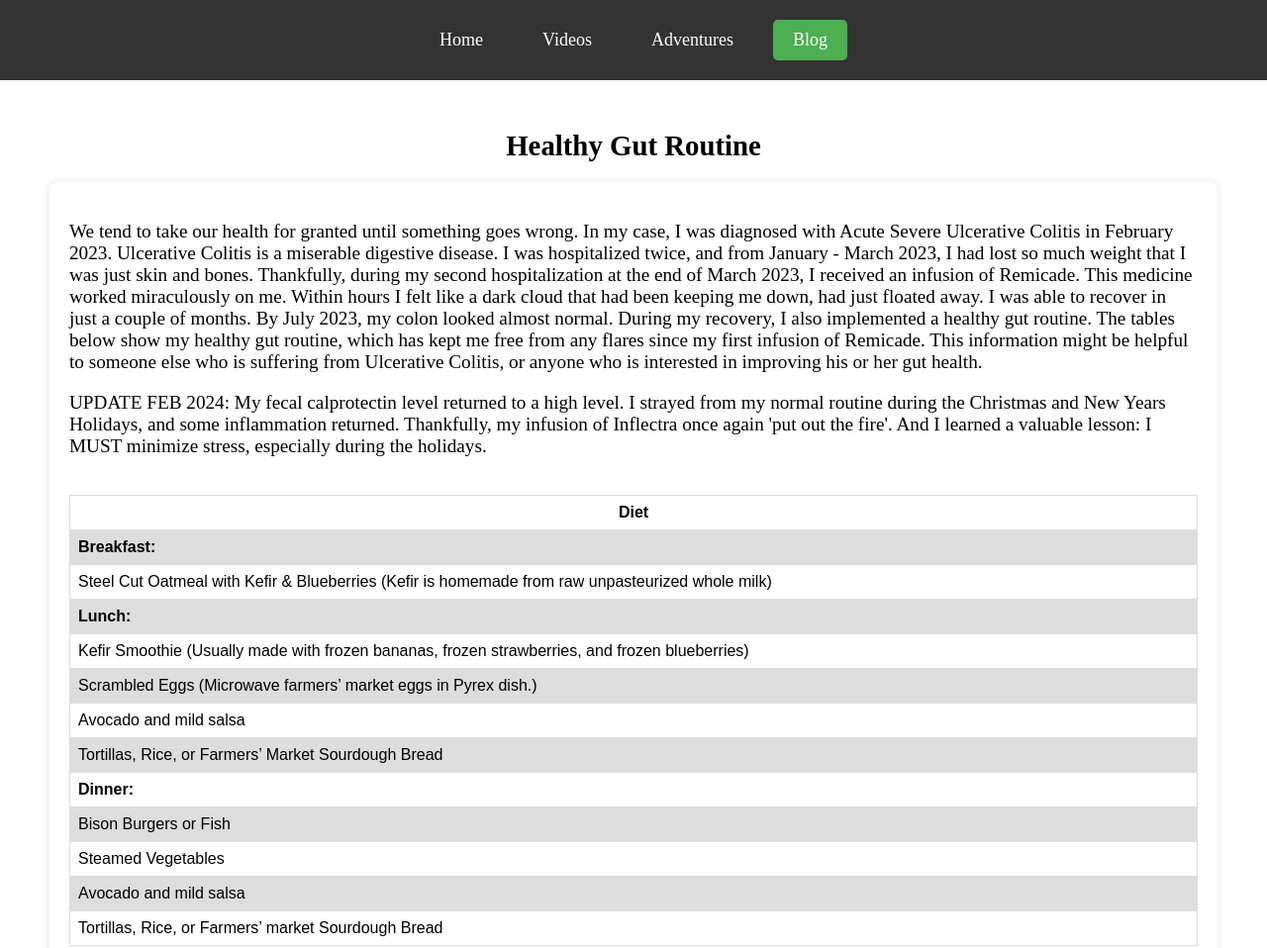
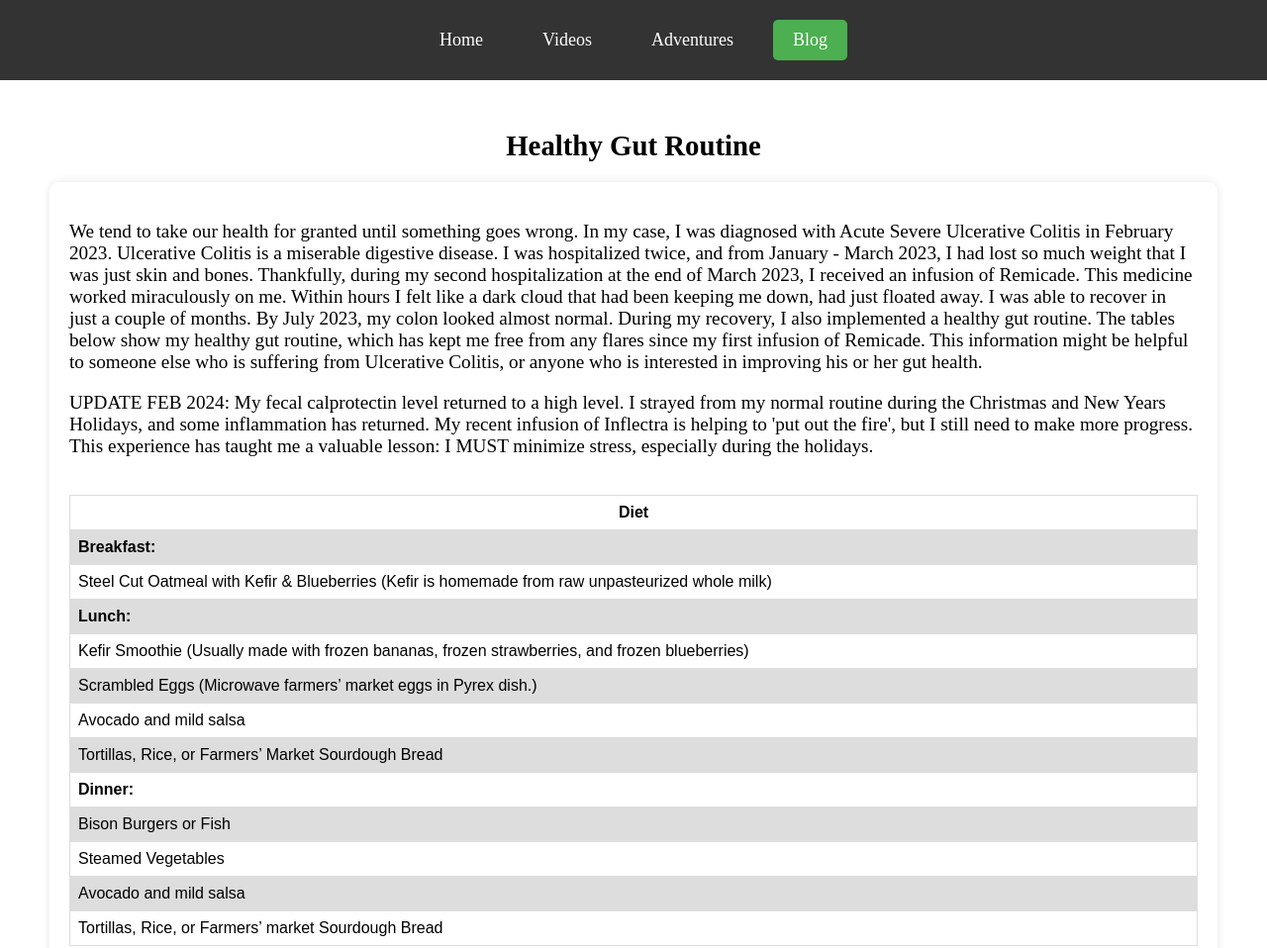
Before and after one commit to markmcla74/MinivanRving, a plain HTML site: page blogUlcerativeColitis.html in a window 1280 px wide. Shown: the top 958 px of the page at 99% size. Drawn offline with Linux system fonts and the light colour scheme.

Commit message:
Update blogUlcerativeColitis.html

```diff
--- a/blogUlcerativeColitis.html
+++ b/blogUlcerativeColitis.html
@@ -31,7 +31,7 @@
 	Ulcerative Colitis in February 2023. Ulcerative Colitis is a miserable digestive disease. I was hospitalized twice, and from January - March 2023, I had lost so much weight that I was just skin and bones. Thankfully, during my second hospitalization at the end of March 2023, I received an infusion of Remicade. This medicine worked miraculously on me. Within hours I felt like a dark cloud that had been keeping me down, had just floated away. I was able to recover in just a couple of months. By July 2023, my colon looked almost normal. During my recovery, I also implemented a healthy gut routine. The tables below show my healthy gut routine, which has kept me free from any flares since my first infusion of Remicade. This information might be helpful to someone else who is suffering from Ulcerative Colitis, or anyone who is interested in improving his or her gut health.
     </p>
 	<p>
-        UPDATE FEB 2024: My fecal calprotectin level returned to a high level. I strayed from my normal routine during the Christmas and New Years Holidays, and some inflammation returned. Thankfully, my infusion of Inflectra once again 'put out the fire'. And I learned a valuable lesson: I MUST minimize stress, especially during the holidays.
+        UPDATE FEB 2024: My fecal calprotectin level returned to a high level. I strayed from my normal routine during the Christmas and New Years Holidays, and some inflammation has returned. My recent infusion of Inflectra is helping to 'put out the fire', but I still need to make more progress. This experience has taught me a valuable lesson: I MUST minimize stress, especially during the holidays.
 	</p>
 	</aside>
 
```
